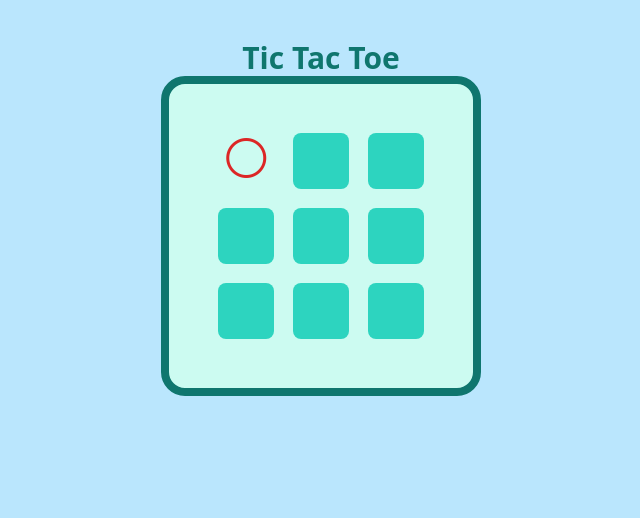
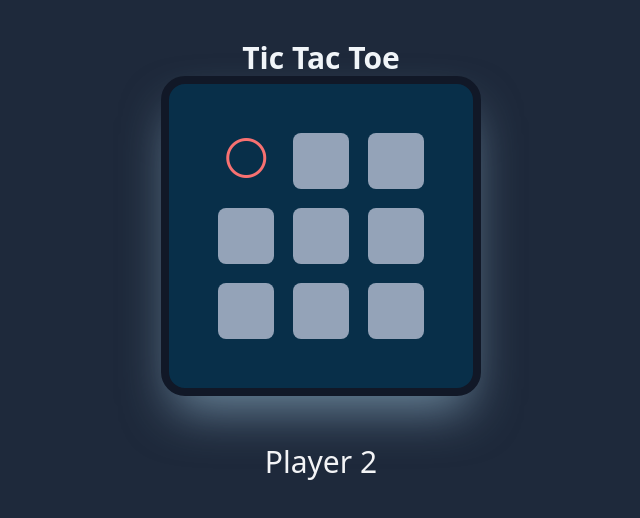
Before and after one commit to tsoithomas/tictactoe, a plain HTML site: page index.html in a window 1280 px wide. Both pictures are taken after a click on the button 565 px from the left and 161 px from the top of the page. Shown: the whole page, without its empty margins (319-959 px from the left). Drawn offline with nearby package versions, Linux system fonts and the light colour scheme.

Commit message:
detect winner

```diff
--- a/TicTacToe.js
+++ b/TicTacToe.js
@@ -2,6 +2,7 @@ class TicTacToe {
 	board = [];
 	n = 0;
 	player = 1;
+	winner = 0;
 
 	constructor(n) {
 		this.n = n;
@@ -17,10 +18,10 @@ class TicTacToe {
 
 	render() {
 		const gameBoard = document.getElementById('gameBoard');
-		gameBoard.className = "flex justify-center";
+		gameBoard.className = "flex flex-col items-center";
 
 		const board = document.createElement('div');
-		board.className = "grid w-80 h-80 border-8 border-teal-700 bg-teal-100 rounded-3xl text-center p-10";
+		board.className = "grid w-80 h-80 bg-sky-950 border-8 border-gray-900 shadow-2xl shadow-sky-200/50 rounded-3xl text-center p-10";
 
 		for (let i=0; i<this.n; i++) {
 			const row = document.createElement('div');
@@ -31,7 +32,22 @@ class TicTacToe {
 			board.appendChild(row);
 		}
 
-		gameBoard.replaceChildren(board);
+		const message = document.createElement('div');
+		if (this.winner == 0) {
+			message.className = 'pt-12 text-3xl ' + this.getCurrentPlayerColor('text');
+			message.textContent = 'Player ' + this.player;
+		}
+		else {
+			message.className = 'pt-12 text-3xl text-green-300';
+			message.textContent = 'Player ' + this.winner + ' Won!!!';
+		}
+
+
+		gameBoard.replaceChildren(board, message);
+	}
+
+	getCurrentPlayerColor(type) {
+		return type + '-' + ((this.player == 1) ? 'red-400' : 'gray-100');
 	}
 
 	renderCell(row, col) {
@@ -40,13 +56,13 @@ class TicTacToe {
 
 		switch (this.board[row][col]) {
 			case 1:
-				cell.innerHTML = '<span class="material-symbols-outlined text-red-600 text-5xl">circle</span>';
+				cell.innerHTML = '<span class="material-symbols-outlined text-red-400 text-5xl">circle</span>';
 				break;
 			case 2:
-				cell.innerHTML = '<span class="material-symbols-outlined text-gray-600 text-5xl">close</span>';
+				cell.innerHTML = '<span class="material-symbols-outlined text-gray-100 text-5xl">close</span>';
 				break;
 			default:
-				cell.innerHTML = '<button onClick="game.makeMove('+row+','+col+');" type="button" class="w-14 h-14 p-2 focus:outline-none bg-teal-400 rounded-lg hover:bg-yellow-300 focus:z-10 focus:ring-4 focus:ring-yellow-300"></button>';
+				cell.innerHTML = '<button onClick="game.makeMove('+row+','+col+');" type="button" class="w-14 h-14 p-2 focus:outline-none bg-slate-400 rounded-lg hover:' + this.getCurrentPlayerColor('bg') + ' focus:z-10 focus:ring-4 focus:ring-yellow-300"></button>';
 		}
 
 		return cell;
@@ -54,8 +70,49 @@ class TicTacToe {
 
 	makeMove(row, col) {
 		this.board[row][col] = this.player;
+		this.detectWinner(this.player, row, col);
+		this.player = (this.player == 1) ? 2 : 1;
 		this.render();
-		this.player = (this.player == 1) ? 2 : 1;
+	}
+
+	detectWinner(player, row, col) {
+		// horizontal
+		let xWin = true;
+		for (let i=0; i<this.n; i++) {
+			if (this.board[row][i] != player) {
+				xWin = false;
+				break;
+			}
+		}
+		// vertical
+		let yWin = true;
+		for (let i=0; i<this.n; i++) {
+			if (this.board[i][col] != player) {
+				yWin = false;
+				break;
+			}
+		}
+		// diagonal NW-SE
+		let nwWin = true;
+		for (let i=0; i<this.n; i++) {
+			if (this.board[i][i] != player) {
+				nwWin = false;
+				break;
+			}
+		}
+		// diagonal SW-NE
+		let swWin = true;
+		for (let i=0; i<this.n; i++) {
+			if (this.board[this.n-i-1][i] != player) {
+				swWin = false;
+				break;
+			}
+		}
+
+		if (xWin || yWin || nwWin || swWin) {
+			this.winner = player;
+		}
+
 	}
 
 	test() {
--- a/index.html
+++ b/index.html
@@ -8,8 +8,8 @@
     <script src="./TicTacToe.js"></script>
     <link rel="stylesheet" href="https://fonts.googleapis.com/css2?family=Material+Symbols+Outlined:opsz,wght,FILL,GRAD@24,400,0,0" />
 </head>
-<body class="bg-sky-200 text-center p-10">
-    <h1 class="text-3xl font-bold text-teal-700">Tic Tac Toe</h1>
+<body class="bg-slate-800 text-center p-10">
+    <h1 class="text-3xl font-bold text-slate-100">Tic Tac Toe</h1>
     <div id="gameBoard"></div>
 
     <script>
```
